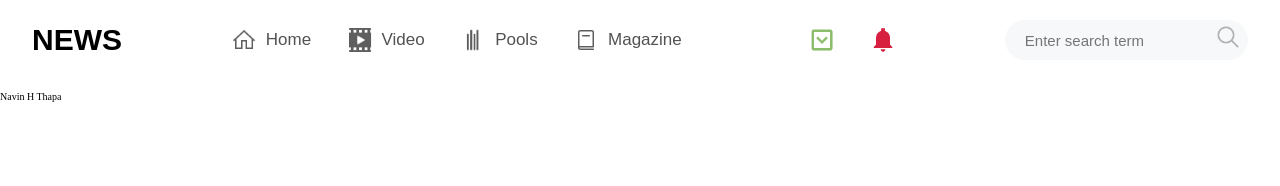
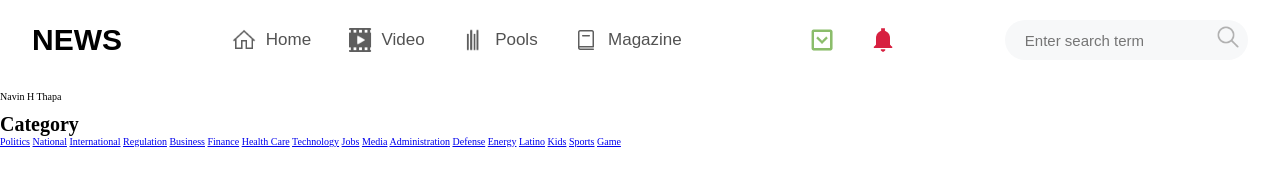
Before and after one commit to tonyspunei/news-portal, a plain HTML site: page index.html in a window 1280 px wide. Drawn offline with Linux system fonts and the light colour scheme.

Commit message:
added the category html code

```diff
--- a/index.html
+++ b/index.html
@@ -51,6 +51,30 @@
           <img src="" alt="" />
         </div>
       </div>
+      <div class="category-box">
+        <div class="title">
+          <h1>Category</h1>
+        </div>
+        <div class="categorys-links">
+          <a href="#">Politics</a>
+          <a href="#">National</a>
+          <a href="#">International</a>
+          <a href="#">Regulation</a>
+          <a href="#">Business</a>
+          <a href="#">Finance</a>
+          <a href="#">Health Care</a>
+          <a href="#">Technology</a>
+          <a href="#">Jobs</a>
+          <a href="#">Media</a>
+          <a href="#">Administration</a>
+          <a href="#">Defense</a>
+          <a href="#">Energy</a>
+          <a href="#">Latino</a>
+          <a href="#">Kids</a>
+          <a href="#">Sports</a>
+          <a href="#">Game</a>
+        </div>
+      </div>
     </div>
   </body>
 </html>
```
